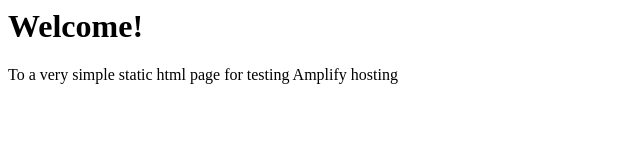
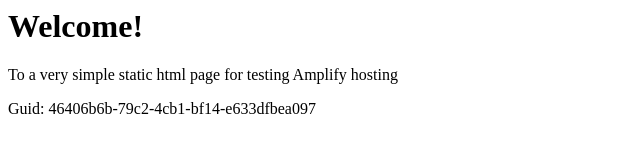
Before and after one commit to amplify-github-test-hkg/Github-PR-Commit-Integration-Test-DoNotTouch-Gith-P5X5MO5I-v1-prod-ap-east-1, a website: page src/index.html in a window 1280 px wide. Shown: the whole page, without its empty margins (0-640 px from the left). Drawn offline with Linux system fonts and the light colour scheme.

Commit message:
commit from integ tests

```diff
--- a/src/index.html
+++ b/src/index.html
@@ -1,3 +1,5 @@
+
+
 <html lang="en">
 
 <head>
@@ -10,6 +12,6 @@
 <body>
     <h1>Welcome!</h1>
     <p>To a very simple static html page for testing Amplify hosting</p>
-</body>
+    <p>Guid: 46406b6b-79c2-4cb1-bf14-e633dfbea097</p></body>
 
 </html>
```
